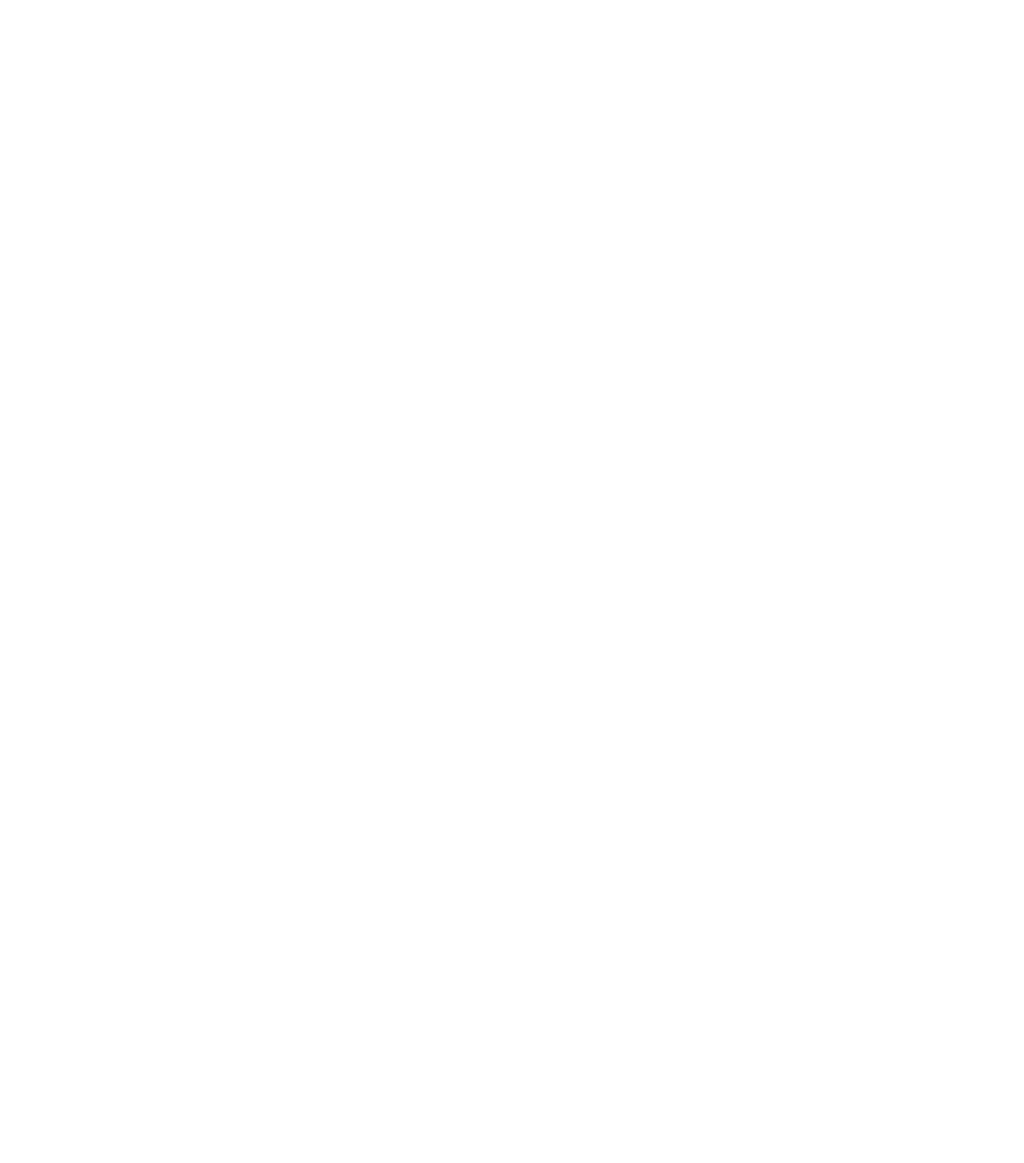
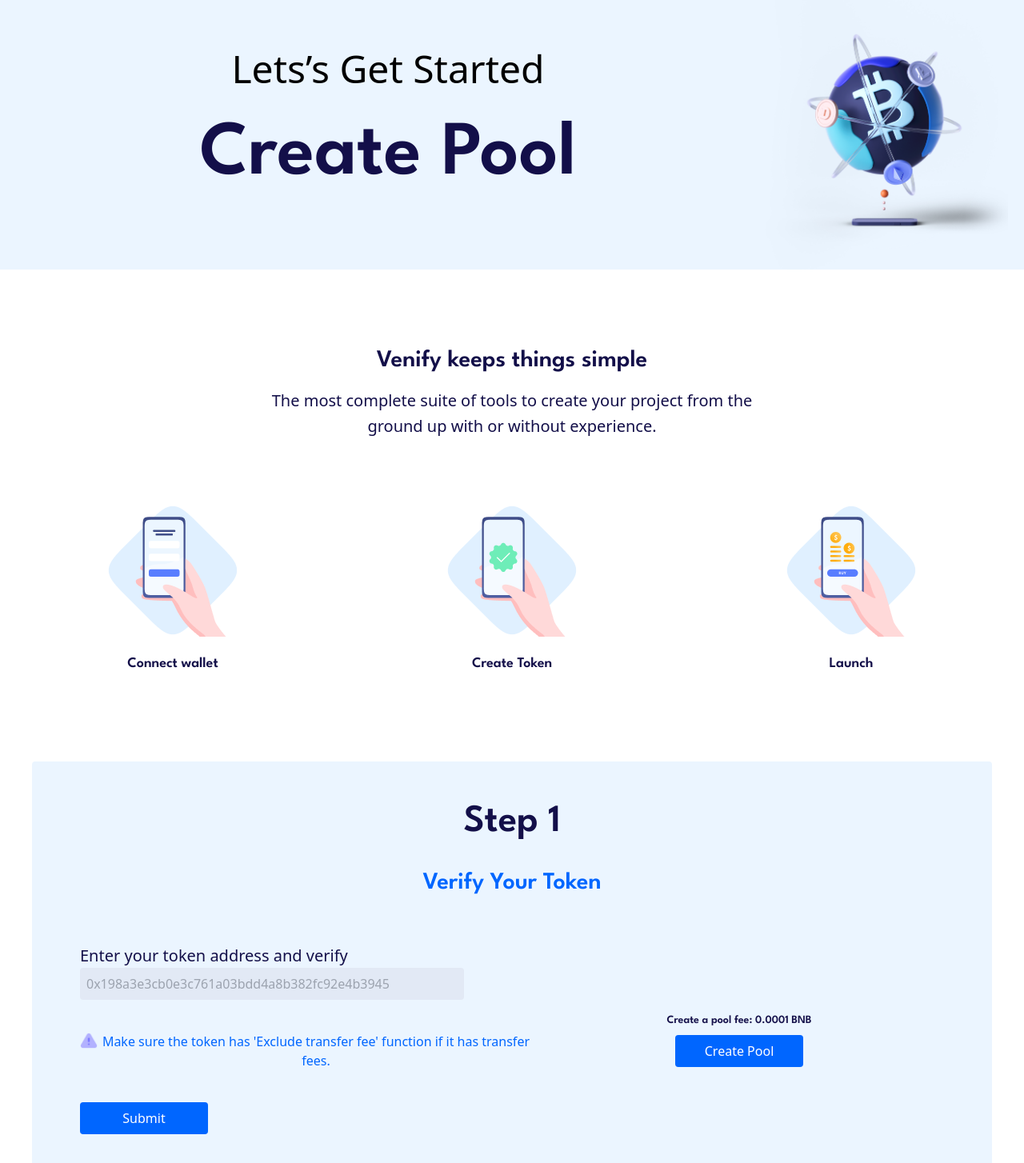
Before and after one commit to amiraligull/venify, a React (Create React App) app: page /launchpad in a window 1280 px wide. Shown: the part 196-1650 px from the top of the page at 80% size. Before the commit the page ends 800 px from the top, so only its background shows below. Built offline with nearby package versions, Linux system fonts and the light colour scheme.

Commit message:
launchedpad page completed

```diff
--- /dev/null
+++ b/src/Compnents/LaunchpadForm/LaunchpadForm.jsx
@@ -0,0 +1,57 @@
+/** @format */
+
+import React from "react";
+import Input from "../Input/Input";
+import warning from "../../assets/warning.png";
+const LaunchpadForm = () => {
+  return (
+    <section className=" px-10 ">
+      <div className="bg-lightBlue p-10 rounded">
+        <div className="text-center">
+          <h1 className=" cushead title-font md:text-[48px] text-[40px] mb-4 font-[700] text-purple">
+            Step 1
+          </h1>
+          <p className="custhead mb-8 leading-relaxed text-[30px] font-medium text-blue">
+            Verify Your Token
+          </p>
+        </div>
+        <div className="container mx-auto flex px-5 py-5  md:flex-row flex-col items-center">
+          <div className="lg:flex-grow fkex-1  md:w-1/2  flex flex-col md:items-center  items-center text-center">
+            <form action="#" className="flex flex-col  gap-10 text-left">
+              <Input
+                label="Enter your token address and verify"
+                type="text"
+                placeholder="0x198a3e3cb0e3c761a03bdd4a8b382fc92e4b3945"
+              />
+              <div className="flex text-center">
+                <div className="img">
+                  <img src={warning} alt={warning} />
+                </div>
+                <span className="text-blue">
+                  Make sure the token has 'Exclude transfer fee' function if it{" "}
+                  has transfer fees.
+                </span>
+              </div>
+
+              <button className="bg-blue text-[white] text-[16px] font-thin p-2 rounded w-[10rem]">
+                Submit
+              </button>
+            </form>
+          </div>
+          <div className="lg:max-w-lg  flex-4 lg:w-full text-center md:w-1/2 w-5/6 mb-10 md:mb-0">
+            <div className="flex flex-col  gap-2 items-center">
+              <span className="font-bold custhead text-[14px] text-purple">
+                Create a pool fee: 0.0001 BNB
+              </span>
+              <button className="bg-blue text-[white] text-[16px] font-thin p-2 rounded w-[10rem]">
+                Create Pool
+              </button>
+            </div>
+          </div>
+        </div>
+      </div>
+    </section>
+  );
+};
+
+export default LaunchpadForm;
--- a/src/Compnents/FromBox/FromBox.jsx
+++ b/src/Compnents/TokenCreatBoxForm/TokenCreatBoxForm.jsx
@@ -4,7 +4,7 @@ import React from "react";
 import createtoken from "../../assets/createtoken.png";
 import mid from "../../assets/mid.png";
 import Input from "../Input/Input";
-const FromBox = () => {
+const TokenCreatBoxForm = () => {
   return (
     <section className=" px-10">
       <div className="bg-lightBlue p-10 rounded">
@@ -70,4 +70,4 @@ const FromBox = () => {
   );
 };
 
-export default FromBox;
+export default TokenCreatBoxForm;
--- a/src/pages/Create_Token/CreatToken.jsx
+++ b/src/pages/Create_Token/CreatToken.jsx
@@ -8,7 +8,7 @@ import Footer from "../../Compnents/Footer/Footer";
 import heroimg from "../../assets/hero1.png";
 import GetSatarted from "../../Compnents/GetStarted/Start";
 import Newsletter from "../../Compnents/Newsletter/Newsletter";
-import FromBox from "../../Compnents/FromBox/FromBox";
+import TokenCreatBoxForm from "../../Compnents/TokenCreatBoxForm/TokenCreatBoxForm";
 const CreatToken = () => {
   return (
     <div className="createtoken">
@@ -20,7 +20,7 @@ const CreatToken = () => {
         image={heroimg}
       />
       <GetSatarted />
-      <FromBox />
+      <TokenCreatBoxForm />
       <Newsletter />
       <Footer />
     </div>
--- a/src/pages/Launchpad/Launchpad.jsx
+++ b/src/pages/Launchpad/Launchpad.jsx
@@ -1,14 +1,28 @@
 /** @format */
 
 import React from "react";
+import Navbar from "../../Compnents/Navbar/Navbar";
+import TrendingOne from "../../Compnents/TrendingOne/index";
+import HeadSection from "../../Compnents/HeadSection/index";
 import Footer from "../../Compnents/Footer/Footer";
-import Navbar from "../../Compnents/Navbar/Navbar";
+import heroimg from "../../assets/hero1.png";
+import LaunchpadForm from "../../Compnents/LaunchpadForm/LaunchpadForm";
+import Newsletter from "../../Compnents/Newsletter/Newsletter";
 
+import GetStarted from "../../Compnents/GetStarted/Start";
 const Launchpad = () => {
   return (
-    <div className="launch">
+    <div className="createtoken">
       <Navbar />
-      <h1>Launchpad</h1>
+      <TrendingOne />
+      <HeadSection
+        text="Lets’s Get Started"
+        heading="Create Pool"
+        image={heroimg}
+      />
+      <GetStarted />
+      <LaunchpadForm />
+      <Newsletter />
       <Footer />
     </div>
   );
```
Also changed, not shown: src/assets/warning.png (added).
